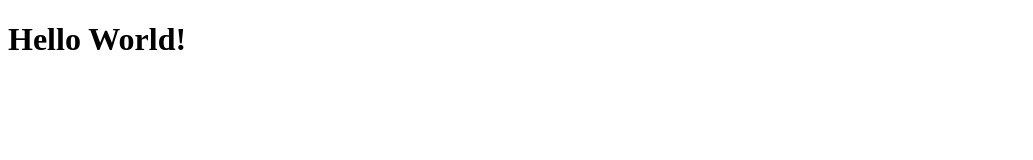
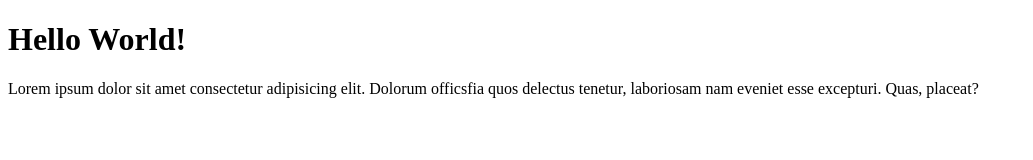
Before and after one commit to AlwaysBann/git-test, a plain HTML site: page index.html in a window 1280 px wide. Shown: the whole page, without its empty margins (0-1033 px from the left). Drawn offline with Linux system fonts and the light colour scheme.

Commit message:
menambahkan paragraf

```diff
--- a/index.html
+++ b/index.html
@@ -10,5 +10,6 @@
     <h1>
         Hello World!
     </h1>
+    <p>Lorem ipsum dolor sit amet consectetur adipisicing elit. Dolorum officsfia quos delectus tenetur, laboriosam nam eveniet esse excepturi. Quas, placeat?</p>
 </body>
 </html>
```
